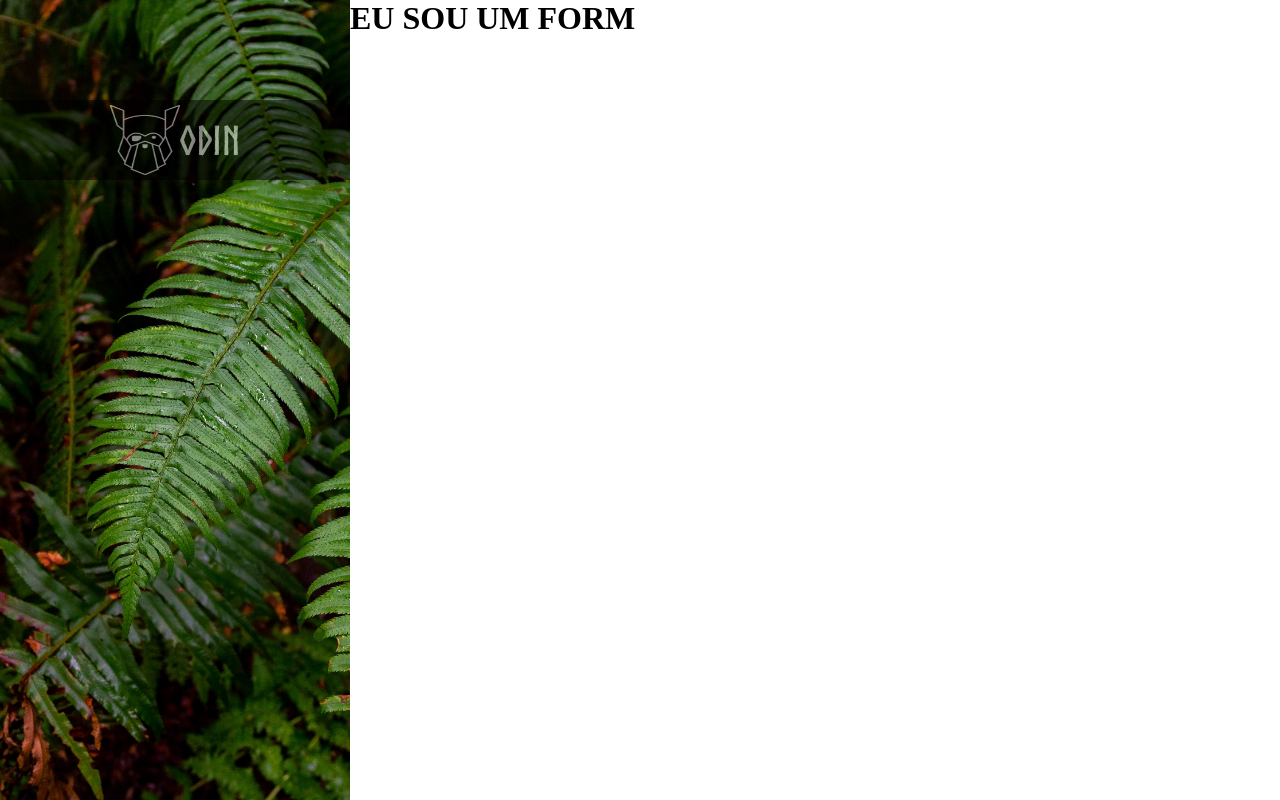
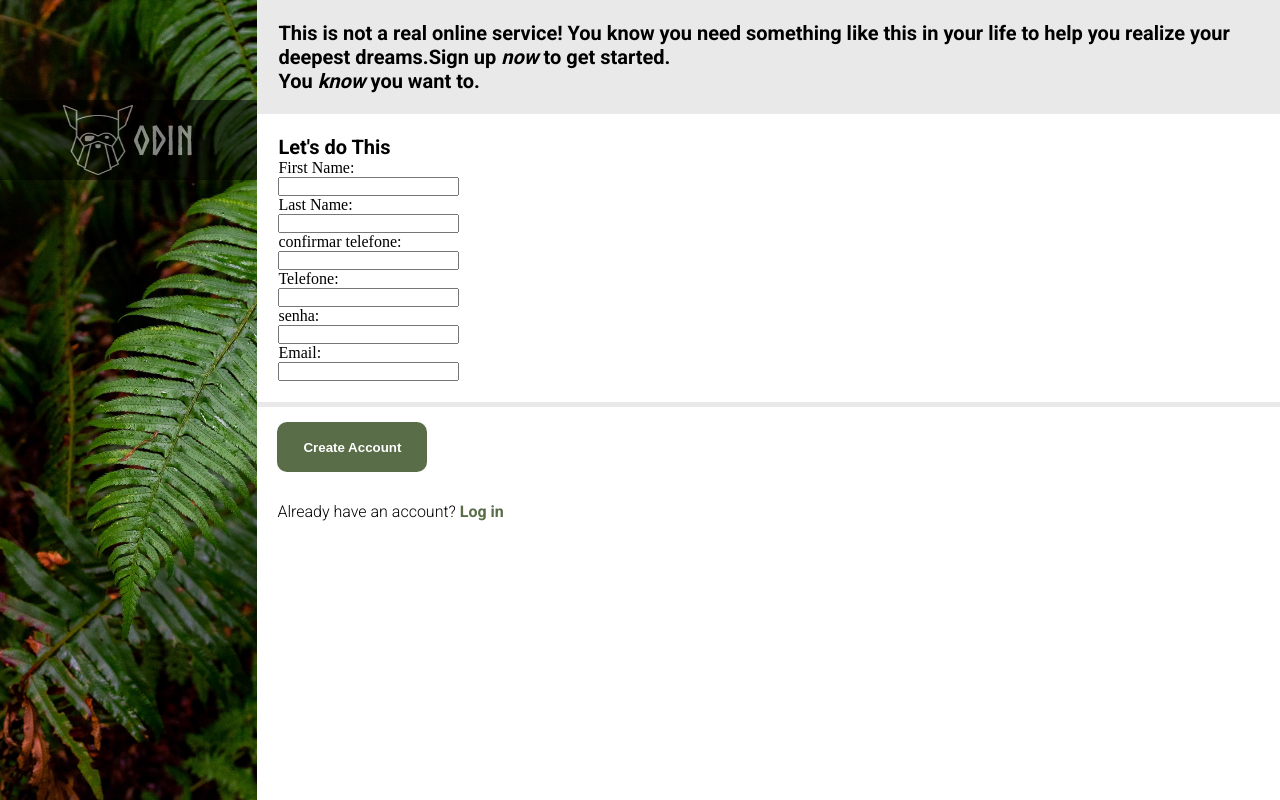
Before and after one commit to LaraCosta66/sign-upForm-TOP, a plain HTML site: page index.html in a window 1280 px wide. Drawn offline with Linux system fonts and the light colour scheme.

Commit message:
feat: add form container and button section

```diff
--- a/index.html
+++ b/index.html
@@ -5,8 +5,11 @@
     <meta http-equiv="X-UA-Compatible" content="IE=edge" />
     <meta name="viewport" content="width=device-width, initial-scale=1.0" />
     <title>Sign Up Form</title>
-    <link rel="stylesheet" href="style.css" />
-  </head>
+    <link rel="preconnect" href="https://fonts.googleapis.com">
+<link rel="preconnect" href="https://fonts.gstatic.com" crossorigin>
+<link href="https://fonts.googleapis.com/css2?family=Roboto:wght@300;700&display=swap" rel="stylesheet">
+<link rel="stylesheet" href="style.css" />
+</head>
   <body>
     <div class="container">
       <div class="main">
@@ -17,7 +20,56 @@
                 </div>
             </div>
       </div>
-      <div class="form"><h1>EU SOU UM FORM</h1></div>
+      <div class="content">
+          <div class="title">
+            <p>This is not a real online service! You know you need something like this in your life to help you realize your deepest dreams.Sign up <em>now</em> to get started.</p>
+              <p>You <em>know</em> you want to.</p>
+          </div>
+        <div class="form">
+            <span> Let's do This </span>
+
+
+              <form action="#" method="get">
+
+                <div>
+                  <label for="first_name" id="first_name">First Name:</label>
+                </div>
+                <input type="text" id="first_name" name="first_name">
+
+
+                <div>
+                  <label for="last_name">Last Name:</label>
+                </div>
+                <input type="text" id="last_name" name="last_name">
+
+
+                <div>
+                  <label for="">confirmar telefone:</label>
+                </div>
+                <input type="text">
+
+                <div>
+                  <label for="">Telefone:</label>
+                </div>
+                <input type="text">
+
+                 <div>
+                  <label for="">senha:</label>
+                </div>
+                <input type="text">
+
+              <div class="input">
+                <div>
+                  <label for="">Email:</label>
+                </div>
+                <input type="text">
+            </form>
+          </div>
+        </div>
+      <div class="sign">
+        <button id="btn" type="submit">Create Account</button>
+        <p>Already have an account? <a href="#">Log in</a></p>
+      </div>
     </div>
   </body>
 </html>
--- a/style.css
+++ b/style.css
@@ -42,3 +42,48 @@
     font-size: 2.5rem;
     color: white;
   }
+  .title{
+    font-family: 'Roboto', sans-serif;
+    font-weight: 700;
+    font-size: 1.25rem;
+    border: 1px solid #e9e9e9;
+    background-color: #e9e9e9;
+    padding: 20px;
+  }
+  .form{
+    border: 1px solid #ffffff;
+    padding: 20px;
+    box-shadow: 0 5px #e9e9e9;
+  }
+  .form span{
+    font-family: 'Roboto', sans-serif;
+    font-weight: bold;
+    font-size: 20px;
+  }
+ .sign{
+  display: flex;
+  flex-direction: column;
+  padding: 20px 0 0 20px;
+  font-family: 'Roboto', sans-serif;
+  gap: 30px;
+ }
+ .sign a{
+  text-decoration: none;
+  color: #596D48;
+  font-weight: bold;
+
+ }
+ .sign p{
+  font-weight: 500;
+ }
+ #btn{
+  width: 150px;
+  height: 50px;
+  padding: 10px;
+  border-radius: 10px;
+  border: none;
+  box-shadow: 5px  #596D48;
+  background-color: #596D48;
+  font-weight: bold;
+  color: #ffffff;
+ }
```
